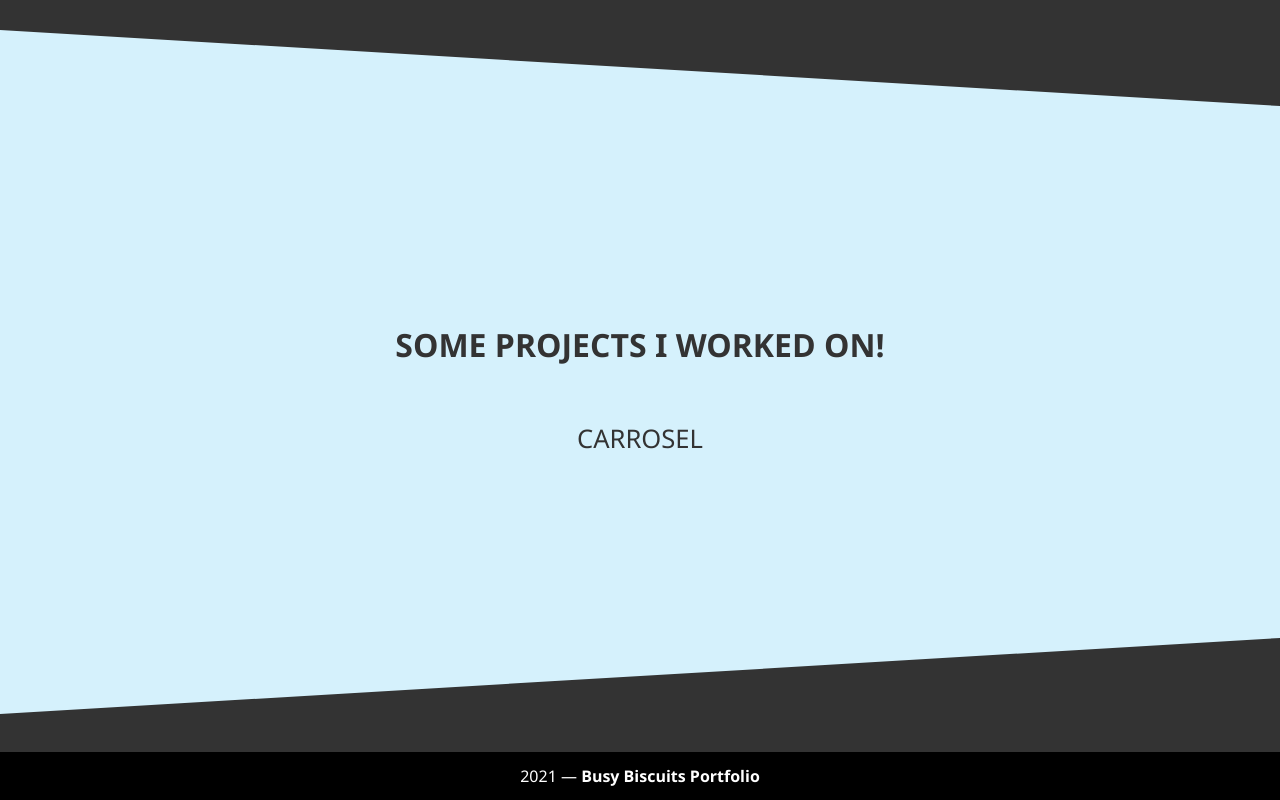
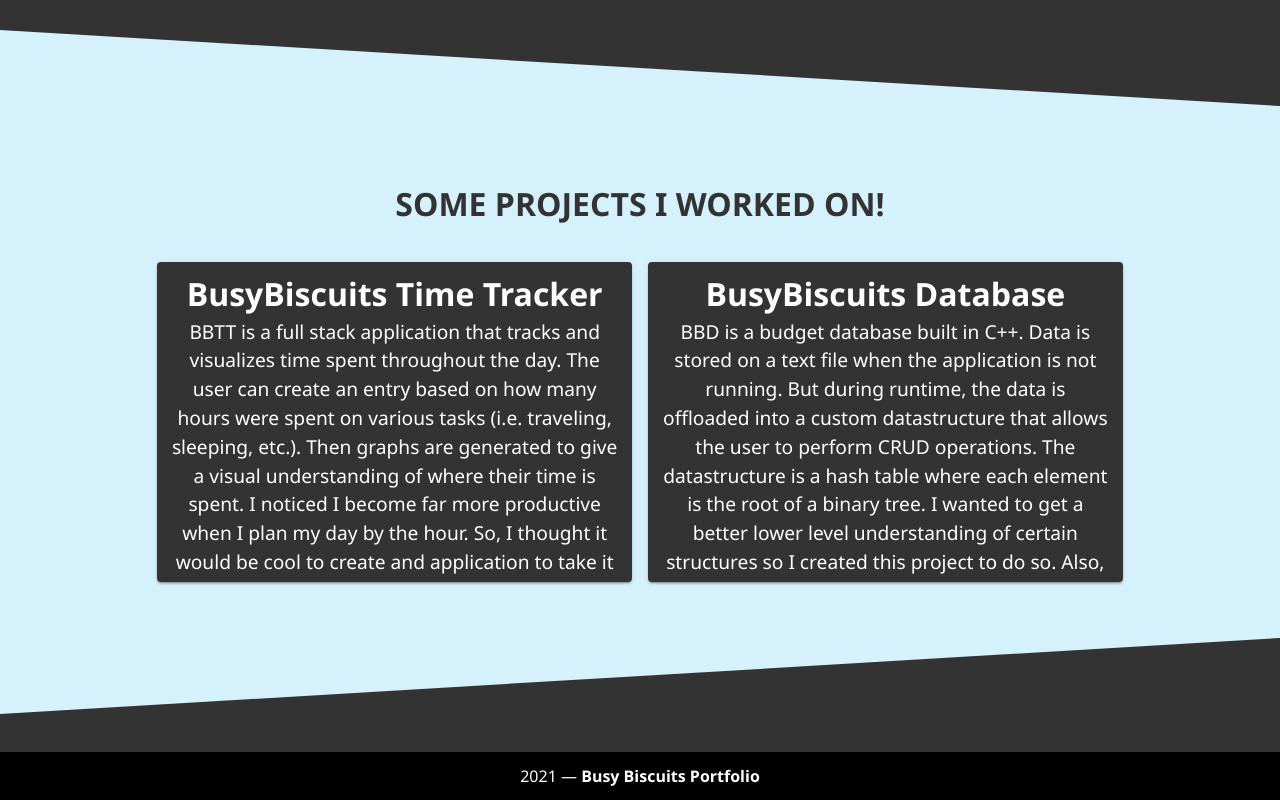
Before and after one commit to melkaj/BusyBiscuits, a Vue app in the folder client/: page / in a window 1280 px wide. Shown: the part 1576-2376 px from the top of the page. Built offline with nearby package versions, Linux system fonts and the light colour scheme.

Commit message:
Created the cards that have a small description of the projects

```diff
--- /dev/null
+++ b/client/src/components/LandingPageComponents/ProjectCards.vue
@@ -0,0 +1,119 @@
+<template>
+    <v-row
+    align="center"
+    class="fill-height"
+    justify="center"
+    no-gutters
+    >
+        <v-col
+        v-for="(proj, i) in projects"
+        :key="i"
+        cols="12" md="5"
+        >
+            <v-card :color="colors" class="card">
+                <div class="scroll">
+                    <h1>
+                        {{ proj.title }}
+                    </h1>
+                    <!-- <p style="margin: 0 2vw"> -->
+                    <p>
+                        {{ proj.content }}
+                    </p>
+                </div>
+            </v-card>
+        </v-col>
+    </v-row>
+</template>
+
+<script>
+export default {
+    data() {
+        return {
+            colors: "#333333",
+        }
+    },
+    props: {
+        projects: { type: Array }
+    },
+}
+</script>
+
+<style scoped>
+.card {
+    margin: 1vh;
+    height: 25vh;
+}
+.scroll {
+    color: white;
+    padding: 1vh 1vw;
+    height: 100%;
+    overflow-y: scroll;
+}
+::-webkit-scrollbar {
+    /* width: 12px; */
+    width: 1vw;
+}
+/* Track */
+::-webkit-scrollbar-track {
+    -webkit-border-radius: 10px;
+    border-radius: 10px;
+}
+/* Handle */
+::-webkit-scrollbar-thumb {
+    -webkit-border-radius: 10px;
+    border-radius: 1px;
+    background: white;
+}
+::-webkit-scrollbar-thumb:window-inactive {
+	background: #ffffff;
+}
+p {
+    margin-bottom: 0 !important;
+    display: flex;
+    justify-content: center;
+    align-content: center;
+    flex-direction: column;
+    /* Column | row */
+}
+
+/* EXTRA LARGE */
+@media screen and (min-width: 961px) {
+    .card {
+        margin: 1vh;
+        height: 40vh;
+    }
+    h1 {
+        font-size: 2.5vw;
+    }
+    p {
+        font-size: 1.5vw;
+    }
+}
+/* LARGE */
+@media screen and (min-width: 701px) and (max-width: 960px) {
+    h1 {
+        font-size: 2vw;
+    }
+    p {
+        font-size: 1.5vw;
+    }
+}
+/* MEDIUM */
+@media screen and (min-width: 401px) and (max-width: 700px) {
+    h1 {
+        font-size: 3vw;
+    }
+    p {
+        font-size: 2.5vw;
+    }
+}
+/* SMALL */
+@media screen and (max-width: 400px) {
+    h1 {
+        font-size: 5vw;
+    }
+    p {
+        font-size: 3.5vw;
+    }
+}
+</style>
--- a/client/src/views/LandingPage/LandingPage.vue
+++ b/client/src/views/LandingPage/LandingPage.vue
@@ -25,7 +25,8 @@
                 <h1 class="heading-font">
                     SOME PROJECTS I WORKED ON!
                 </h1>
-                <p>CARROSEL</p>
+                <!-- <p>CARROSEL</p> -->
+                <ProjectCards :projects="projects"/>
             </div>
         </v-row>
 
@@ -48,6 +49,7 @@
 
 <script>
 // @ is an alias to /src
+import ProjectCards from '../../components/LandingPageComponents/ProjectCards.vue';
 
 export default {
     name: 'LandingPage',
@@ -56,7 +58,33 @@ export default {
             isDataLoaded: true,
             bbttVar: this.$store.getters['bbtt/getbbtt'],
             rootVar: this.$store.getters['getRoot'],
+            projects: [
+                {
+                    title: "BusyBiscuits Time Tracker",
+                    content: `BBTT is a full stack application that tracks and
+                            visualizes time spent throughout the day. The user can create an
+                            entry based on how many hours were spent on various tasks (i.e.
+                            traveling, sleeping, etc.). Then graphs are generated to give a visual
+                            understanding of where their time is spent. I noticed I become far more
+                            productive when I plan my day by the hour. So, I thought it would be cool
+                            to create and application to take it one step further while also honing
+                            my full-stack skills`
+                },
+                {
+                    title: "BusyBiscuits Database",
+                    content: `BBD is a budget database built in C++. Data is stored on a text file when the
+                            application is not running. But during runtime, the data is offloaded into a
+                            custom datastructure that allows the user to perform CRUD operations. The
+                            datastructure is a hash table where each element is the root of a binary tree.
+                            I wanted to get a better lower level understanding of certain structures so
+                            I created this project to do so. Also, it helped to develop a more robust
+                            comprehension of C++ and OOP.`
+                },
+            ]
         }
+    },
+    components: {
+        ProjectCards
     },
     methods: {
         inc() {
@@ -93,7 +121,8 @@ export default {
 .heading-font {
     font-family: "Montserrat-Bold", 'Segoe UI', Tahoma, Geneva, Verdana, sans-serif;
     font-size: 3vw;
-    margin: 4vw;
+    margin: 2vw;
+    /* padding: 4vw; */
 }
 .text-margin {
     margin: 4vw;
```
Also changed, not shown: client/src/components/LandingPageComponents/Greeting.vue (deleted, +0 -17 lines).
